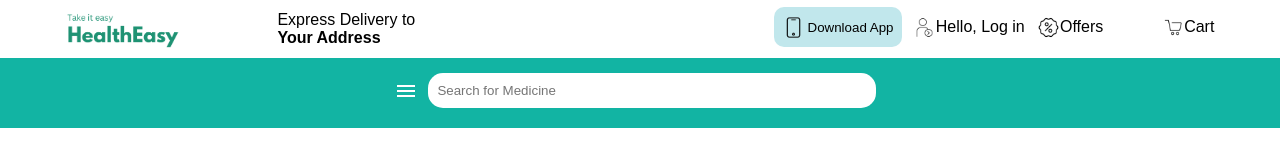
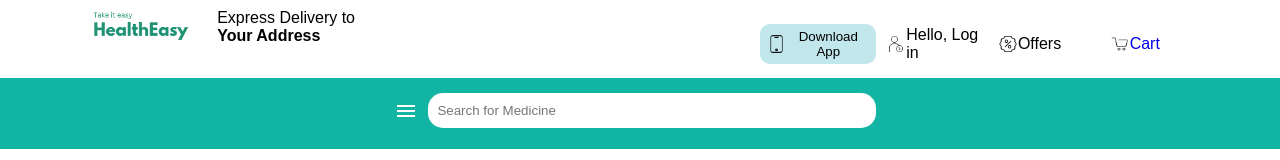
Before and after one commit to dgdeepon/Clone-of-PharmEasy.in, a plain HTML site: page index.html in a window 1280 px wide. Shown: the top 160 px of the page. Drawn offline with nearby package versions, Linux system fonts and the light colour scheme.

Commit message:
two new functionality cart and load to home page

```diff
--- a/index.html
+++ b/index.html
@@ -31,7 +31,7 @@
     </nav> -->
         <nav id="navbar">
             <div>
-                <img class="mainLogo" src="images/mainLogo.png" alt="">
+                <a href="index.html"><img class="mainLogo" src="images/mainLogo.png"></a>
                 <div>
                     <p>Express Delivery to</p>
                     <h4>Your Address</h4>
@@ -41,7 +41,7 @@
                 <button><img src="images/device.png" alt="">Download App</button>
                 <p><img src="images/login-.png" alt="">Hello, Log in</p>
                 <p><img src="images/offer.png" alt="">Offers</p>
-                <p><img src="images/shopping-cart.png" alt="">Cart</p>
+                <p><img src="images/shopping-cart.png" alt=""><a href="cart.html">Cart</a></p>
             </div>
         </nav>
         <nav id="sndNav">
--- a/styles/index.css
+++ b/styles/index.css
@@ -18,6 +18,8 @@ body{
 
 #navbar{
     display: flex;
+    width: 90%;
+    margin: auto;
     justify-content: space-between;
 }
 #navbar>div{
@@ -35,8 +37,18 @@ body{
     align-items: center;
     width: 22%;
 }
+#navbar a{
+  text-decoration: none;
+}
+a:-webkit-any-link {
+  cursor: pointer;
+  text-decoration: none;
+}
 #navbar>div:last-child img{
     width: 20%;
+}
+#navbar>div:last-child{
+  margin-top: 10px;
 }
 #navbar>div:last-child button{
     display: flex;
@@ -56,10 +68,11 @@ body{
     width: 35%;
 }
 #navbar>div:first-child img{
-    width: 40%;
+    width: 100%;
 }
 #navbar>div:first-child div p{
     align-items: center;
+    width: 250px;
     padding-bottom: 0;
     margin-bottom: 0;
     padding-top: 0;
@@ -93,7 +106,6 @@ body{
 #searchres{
   /* position: relative; */
 }
-
 /* Top Section */
 #category{
     width: 90%;
```
Also changed, not shown: products.html (+2 -2 lines), cart.html (added).
